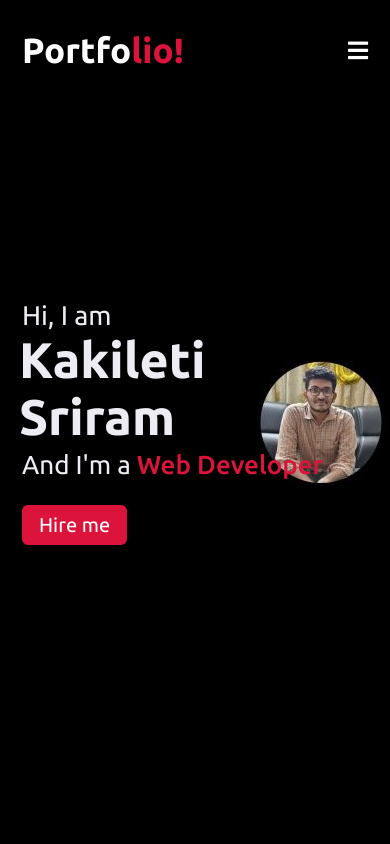
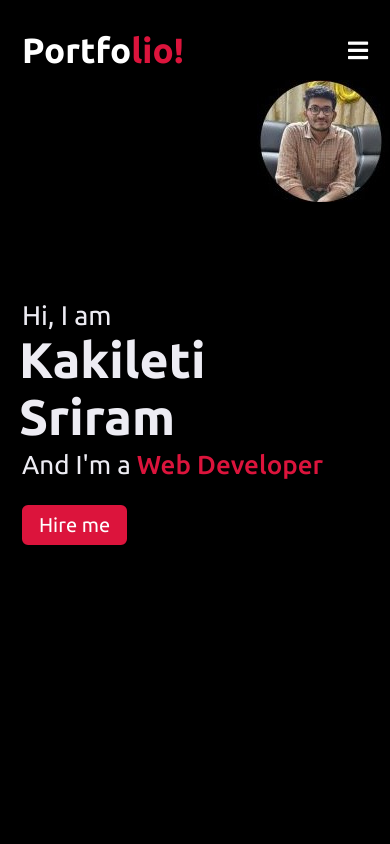
Before and after one commit to sriramsasi03/Portfolio, a plain HTML site: page index.html in a window 390 px wide. Shown: the top 844 px of the page. Drawn offline with nearby package versions, Linux system fonts and the light colour scheme.

Commit message:
Styled Home page

```diff
--- a/style.css
+++ b/style.css
@@ -651,17 +651,19 @@ footer span a:hover{
     .home .max-width{
         margin-left: 0px;
     }
+
 }
 @media(max-width:1104px){
     .about .about-content .left img{
         height:350px;
         width:350px;
-
-
     }
 }
-@media(max-width:991px){
-
+@media(max-width:1197px){
+    .home{
+        background: url("img/circledp1.jpeg")no-repeat right 80px;
+        background-color: rgb(0, 0, 0);
+        }
 }
 @media(max-width:947px){
 
@@ -765,10 +767,6 @@ footer span a:hover{
         width: 100%;
 
     }
-    .home{
-    background: url("img/circledp1.jpeg")no-repeat right;
-    background-color: rgb(0, 0, 0);
-    }
 
 }
 
```
